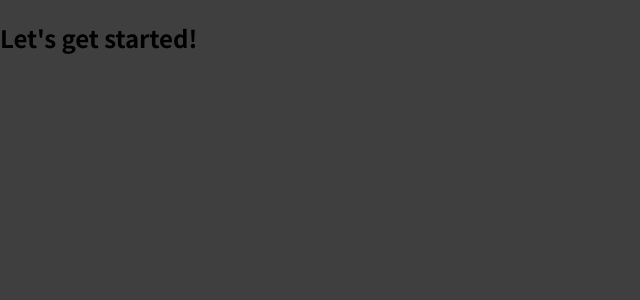
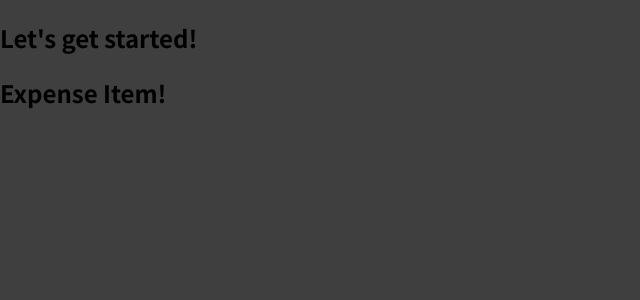
Before and after one commit to MacLier/FirstReact, a JavaScript app in the folder 001/: page / in a window 1280 px wide. Shown: the top 300 px of the page, without its empty margins (0-640 px from the left). Built offline with nearby package versions, Linux system fonts and the light colour scheme.

Commit message:
feat: inject component

```diff
--- a/001/src/App.js
+++ b/001/src/App.js
@@ -1,7 +1,10 @@
+import ExpenseItem from './components/ExpenseItem';
+
 function App() {
   return (
     <div>
       <h2>Let's get started!</h2>
+      <ExpenseItem></ExpenseItem>
     </div>
   );
 }
--- a/001/src/components/ExpenseItem.js
+++ b/001/src/components/ExpenseItem.js
@@ -3,4 +3,4 @@ function ExpenseItem() {
         <h2>Expense Item!</h2>
     )
 }
-export default ExpenseItem
+export default ExpenseItem;
```
